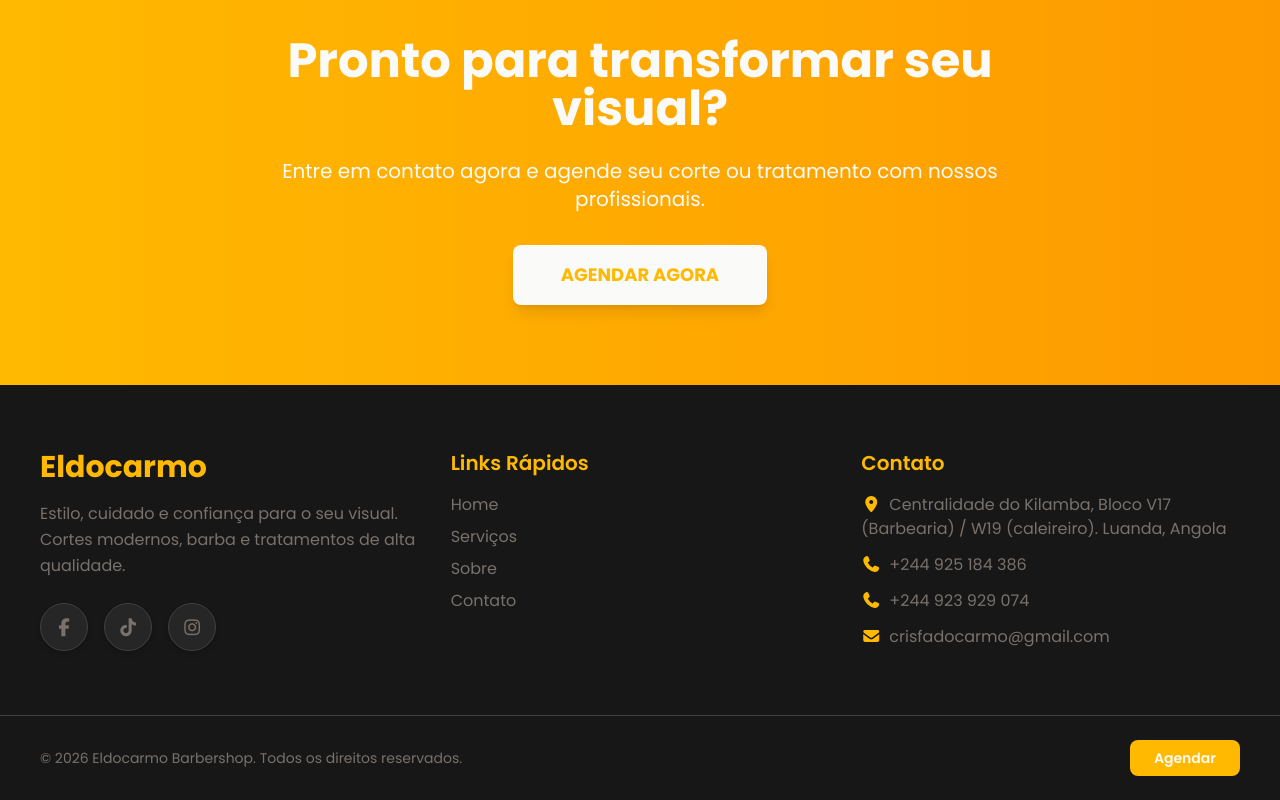
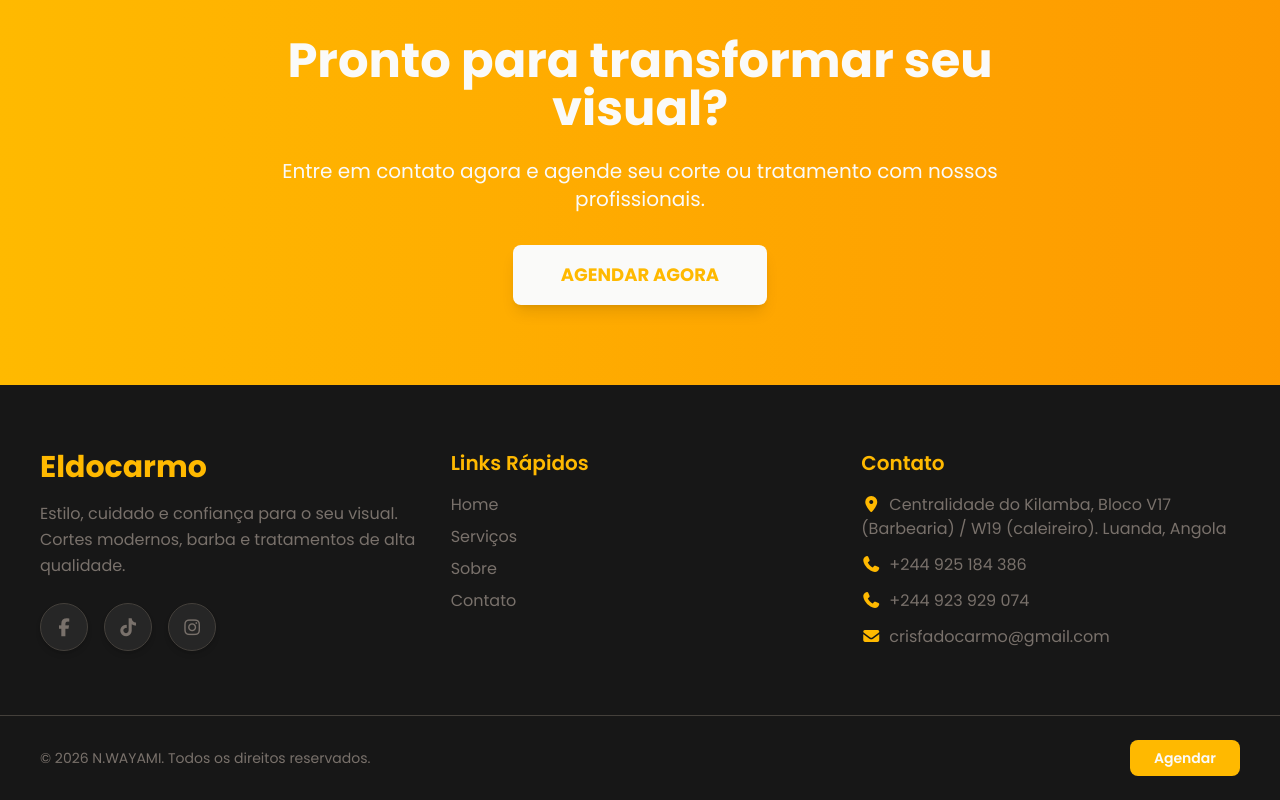
Before and after one commit to nsimba-afonso-nwayami/eldocarmo-barbershop, a React (Vite) app: page / in a window 1280 px wide. Shown: the part 5675-6475 px from the top of the page. Built offline with nearby package versions, Linux system fonts and the light colour scheme.

Commit message:
Alteração feita no rodapé

```diff
--- a/src/components/footer/Footer.jsx
+++ b/src/components/footer/Footer.jsx
@@ -115,7 +115,7 @@ export default function Footer() {
       {/* Créditos e CTA */}
       <div className="max-w-7xl mx-auto px-6 md:px-10 py-6 flex flex-col md:flex-row justify-between items-center text-stone-500 text-sm">
         <p>
-          &copy; {new Date().getFullYear()} Eldocarmo Barbershop. Todos os
+          &copy; {new Date().getFullYear()} N.WAYAMI. Todos os
           direitos reservados.
         </p>
         <Link
```
